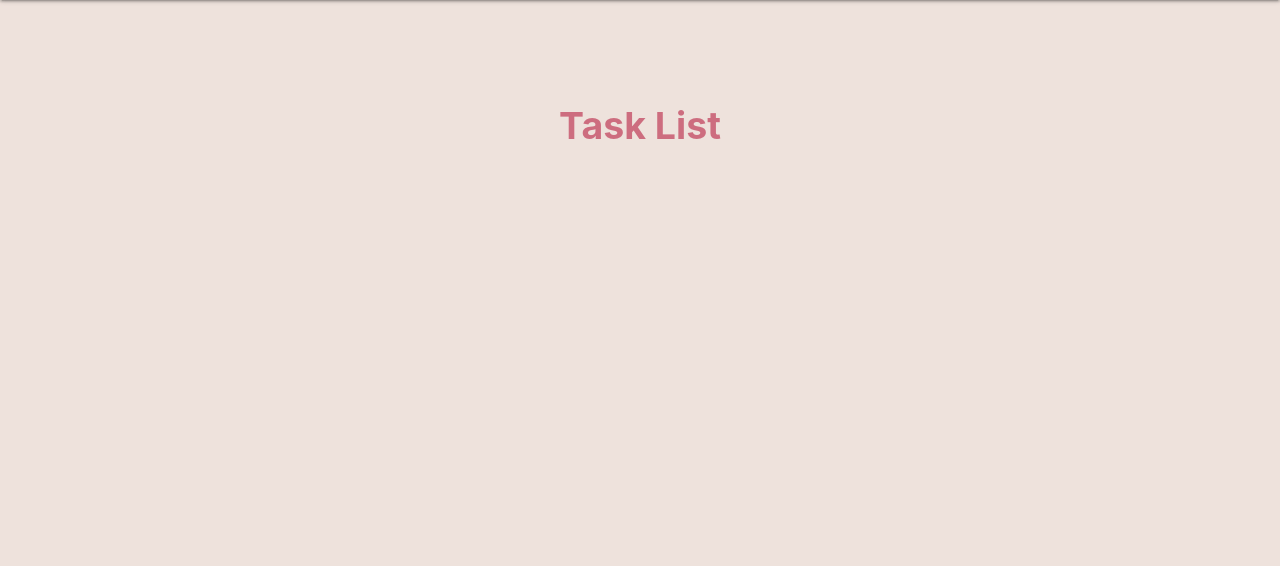
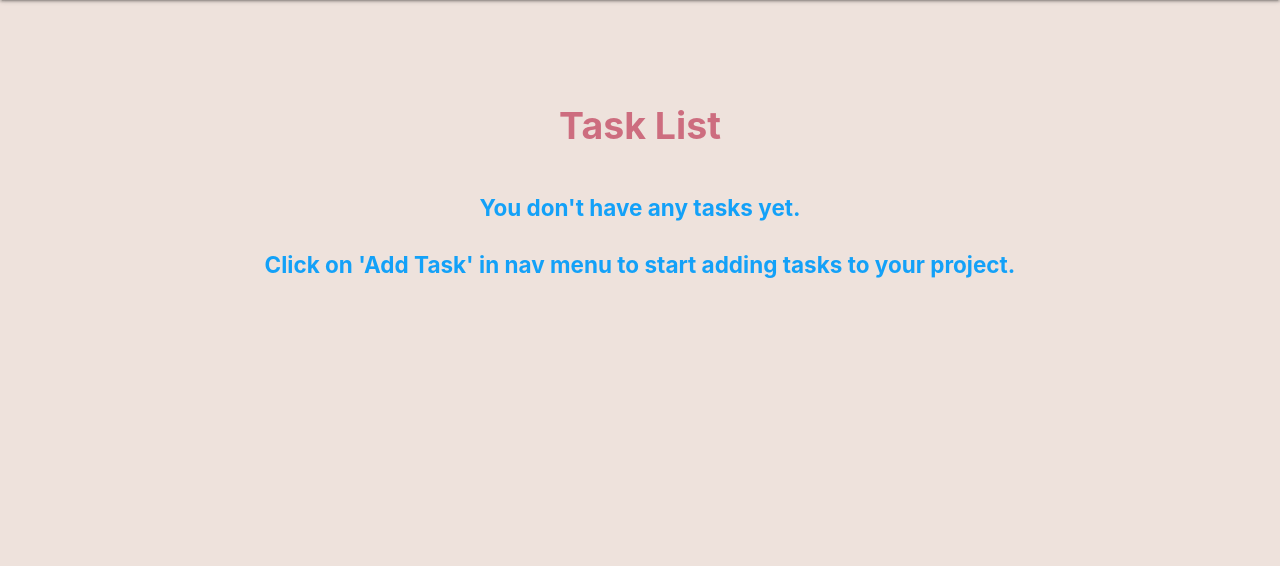
Before and after one commit to jcos201/Django-Task-Collector, a Django app: page /tasks/ in a window 1280 px wide. Shown: the part 64-630 px from the top of the page. Run offline with Django 3.2, Linux system fonts and the light colour scheme; the visitor is signed in with stand-in values (Sample User, id 1); data that the repository does not hold is empty.

Commit message:
Updates Tasks/index.html

```diff
--- a/main_app/static/css/style.css
+++ b/main_app/static/css/style.css
@@ -52,6 +52,7 @@ label {
   flex-direction: row;
   font-size: 1.5rem;
   font-weight: bold;
+  justify-content: center;
 }
 
 .txt1 {
@@ -86,7 +87,7 @@ label {
   padding-top: 60px;
 }
 
-@media (max-width: 800px) {
+@media (max-width: 900px) {
   .blurb {
     flex-direction: column;
   }
--- a/main_app/templates/tasks/index.html
+++ b/main_app/templates/tasks/index.html
@@ -2,6 +2,15 @@
 {% block content %}
 
 <p class="headline pageTop">Task List</p>
+
+{% if not tasks %}
+    <div class="text">
+        <span class="txt2">
+            <p class="blurb">You don't have any tasks yet.</p>
+            <p class="blurb">Click on 'Add Task' in nav menu to start adding tasks to your project.</p>
+        </span>
+    </div>
+{% endif %}
 
 {% for task in tasks %}
     <div class="card">
```
